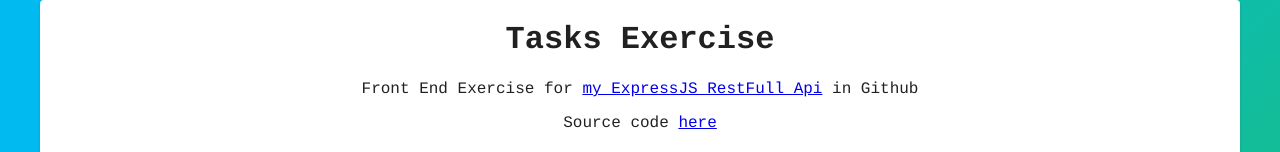
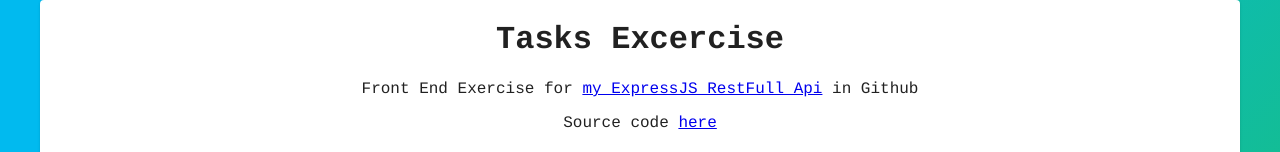
Before and after one commit to sergemr/extn-frontforapi, a React (Create React App) app: page / in a window 1280 px wide. Shown: the top 152 px of the page. Built offline with nearby package versions, Linux system fonts and the light colour scheme; no server answers.

Commit message:
Update Home.tsx
Adding Github Details

```diff
--- a/src/components/Home/Home.tsx
+++ b/src/components/Home/Home.tsx
@@ -66,7 +66,7 @@ const Home: React.FC = () => {
 
       { openModal && <Modal actionFn={updateData} handleCloseFn={handleClose} task={task} title="TestTitle"/>}
       <Card style={{ maxWidth: 1200, margin: "auto" }} >
-      <h1>Tasks Exercise</h1>
+      <h1>Tasks Excercise</h1>
       <p>Front End Exercise for&nbsp;
        <a target={"_blank;"} href="https://github.com/sergemr/extn-expressjsapi">my ExpressJS RestFull Api</a> in Github</p>
        <p>Source code&nbsp;
```
